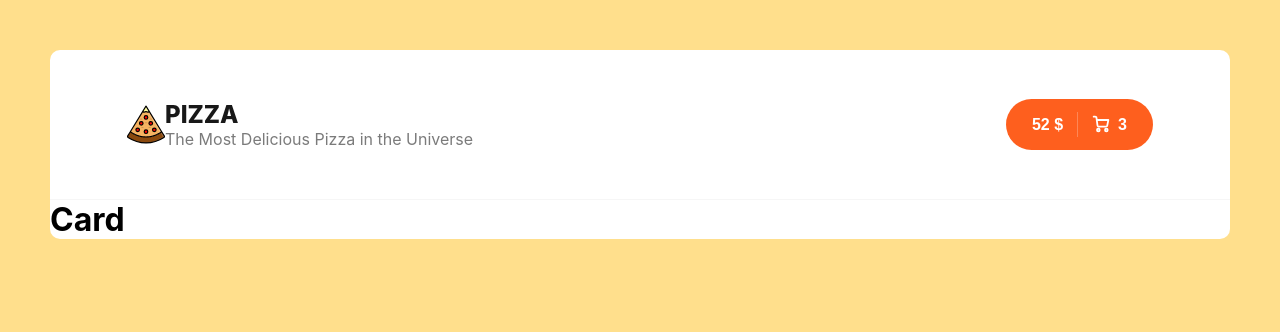
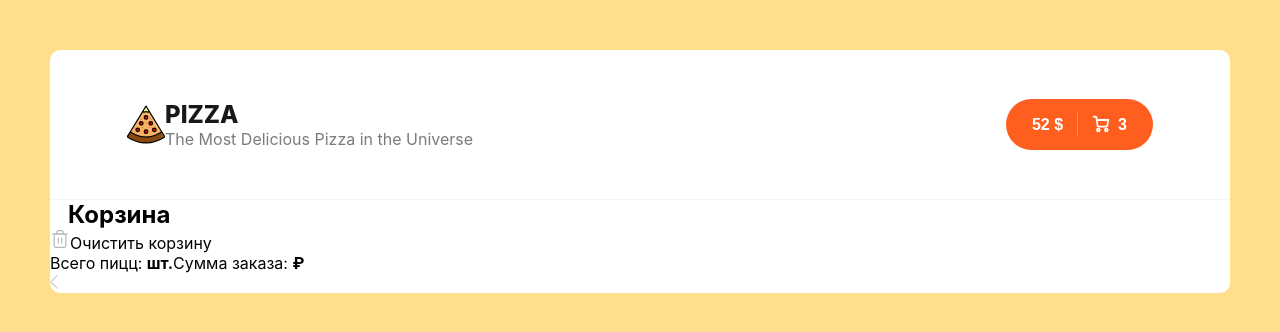
Before and after one commit to Tetiana892/Pizzas, a React (Create React App) app: page /cart in a window 1280 px wide. Shown: the top 332 px of the page. Built offline with nearby package versions, Linux system fonts and the light colour scheme.

Commit message:
add page cart

```diff
--- a/src/pages/Cart/Cart.jsx
+++ b/src/pages/Cart/Cart.jsx
@@ -2,8 +2,116 @@
 
 const Cart = () => {
   return (
-    <div>
-      <h1>Card</h1>
+    <div className="container container--cart">
+      <div className="cart">
+        <div className="cart__top">
+          <h2 className="content__title">
+            <svg
+              width="18"
+              height="18"
+              viewBox="0 0 18 18"
+              fill="none"
+              xmlns="http://www.w3.org/2000/svg"
+            >
+              <path
+                d="M6.33333 16.3333C7.06971 16.3333 7.66667 15.7364 7.66667 15C7.66667 14.2636 7.06971 13.6667 6.33333 13.6667C5.59695 13.6667 5 14.2636 5 15C5 15.7364 5.59695 16.3333 6.33333 16.3333Z"
+                stroke="white"
+                strokeWidth="1.8"
+                strokeLinecap="round"
+                strokeLinejoin="round"
+              />
+              <path
+                d="M14.3333 16.3333C15.0697 16.3333 15.6667 15.7364 15.6667 15C15.6667 14.2636 15.0697 13.6667 14.3333 13.6667C13.597 13.6667 13 14.2636 13 15C13 15.7364 13.597 16.3333 14.3333 16.3333Z"
+                stroke="white"
+                strokeWidth="1.8"
+                strokeLinecap="round"
+                strokeLinejoin="round"
+              />
+              <path
+                d="M4.78002 4.99999H16.3334L15.2134 10.5933C15.1524 10.9003 14.9854 11.176 14.7417 11.3722C14.4979 11.5684 14.1929 11.6727 13.88 11.6667H6.83335C6.50781 11.6694 6.1925 11.553 5.94689 11.3393C5.70128 11.1256 5.54233 10.8295 5.50002 10.5067L4.48669 2.82666C4.44466 2.50615 4.28764 2.21182 4.04482 1.99844C3.80201 1.78505 3.48994 1.66715 3.16669 1.66666H1.66669"
+                stroke="white"
+                strokeWidth="1.8"
+                strokeLinecap="round"
+                strokeLinejoin="round"
+              />
+            </svg>
+            Корзина
+          </h2>
+          <div className="cart__clear">
+            <svg
+              width="20"
+              height="20"
+              viewBox="0 0 20 20"
+              fill="none"
+              xmlns="http://www.w3.org/2000/svg"
+            >
+              <path
+                d="M2.5 5H4.16667H17.5"
+                stroke="#B6B6B6"
+                strokeWidth="1.2"
+                strokeLinecap="round"
+                strokeLinejoin="round"
+              />
+              <path
+                d="M6.66663 5.00001V3.33334C6.66663 2.89131 6.84222 2.46739 7.15478 2.15483C7.46734 1.84227 7.89127 1.66667 8.33329 1.66667H11.6666C12.1087 1.66667 12.5326 1.84227 12.8451 2.15483C13.1577 2.46739 13.3333 2.89131 13.3333 3.33334V5.00001M15.8333 5.00001V16.6667C15.8333 17.1087 15.6577 17.5326 15.3451 17.8452C15.0326 18.1577 14.6087 18.3333 14.1666 18.3333H5.83329C5.39127 18.3333 4.96734 18.1577 4.65478 17.8452C4.34222 17.5326 4.16663 17.1087 4.16663 16.6667V5.00001H15.8333Z"
+                stroke="#B6B6B6"
+                strokeWidth="1.2"
+                strokeLinecap="round"
+                strokeLinejoin="round"
+              />
+              <path
+                d="M8.33337 9.16667V14.1667"
+                stroke="#B6B6B6"
+                strokeWidth="1.2"
+                strokeLinecap="round"
+                strokeLinejoin="round"
+              />
+              <path
+                d="M11.6666 9.16667V14.1667"
+                stroke="#B6B6B6"
+                strokeWidth="1.2"
+                strokeLinecap="round"
+                strokeLinejoin="round"
+              />
+            </svg>
+
+            <span>Очистить корзину</span>
+          </div>
+        </div>
+        <div className="content__items"></div>
+        <div className="cart__bottom">
+          <div className="cart__bottom-details">
+            <span>
+              Всего пицц: <b> шт.</b>
+            </span>
+            <span>
+              Сумма заказа: <b> ₽</b>
+            </span>
+          </div>
+          <div className="cart__bottom-buttons">
+            <a
+              href="/"
+              className="button button--outline button--add go-back-btn"
+            >
+              <svg
+                width="8"
+                height="14"
+                viewBox="0 0 8 14"
+                fill="none"
+                xmlns="http://www.w3.org/2000/svg"
+              >
+                <path
+                  d="M7 13L1 6.93015L6.86175 1"
+                  stroke="#D3D3D3"
+                  strokeWidth="1.5"
+                  strokeLinecap="round"
+                  strokeLinejoin="round"
+                />
+              </svg>
+            </a>
+          </div>
+        </div>
+      </div>
     </div>
   );
 };
```
Also changed, not shown: src/pages/Cart/Cart.module.css (added).
